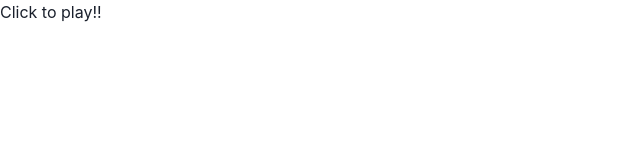
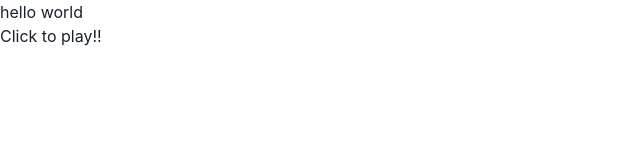
Before and after one commit to RFP2202-Blue-Ocean-Avengers/WordWolf, a Next.js app: page / in a window 1280 px wide. Shown: the top 160 px of the page, without its empty margins (0-640 px from the left). Built offline with nearby package versions, Linux system fonts and the light colour scheme; no server answers.

Commit message:
chore: update examplecomponent

```diff
--- /dev/null
+++ b/components/ExampleComponent.jsx
@@ -0,0 +1,7 @@
+const ExampleComponent = () => {
+  return (
+    <div>hello world</div>
+  );
+}
+
+export default ExampleComponent;
--- a/pages/index.js
+++ b/pages/index.js
@@ -1,10 +1,12 @@
 import Link from 'next/link'
 import { SocketProvider } from './api/socketContext';
 import { ChakraProvider } from '@chakra-ui/react';
+import ExampleComponent from '../components/exampleComponent';
 
 export default function Home() {
   return (
     <div>
+      <ExampleComponent />
       <Link href="/loginExample" as="/loginExample">
         <a>Click to play!!</a>
       </Link>
```
Also changed, not shown: components/exampleComponent.js (deleted).
